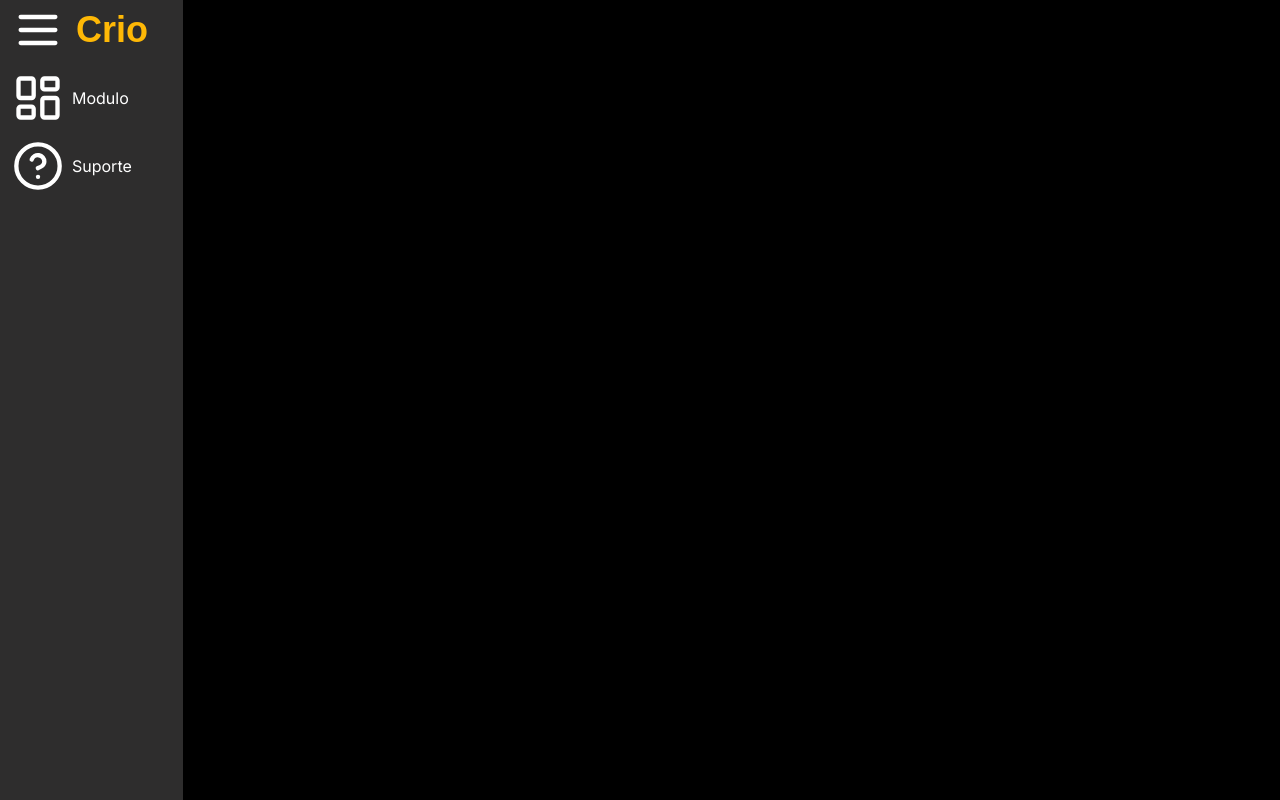
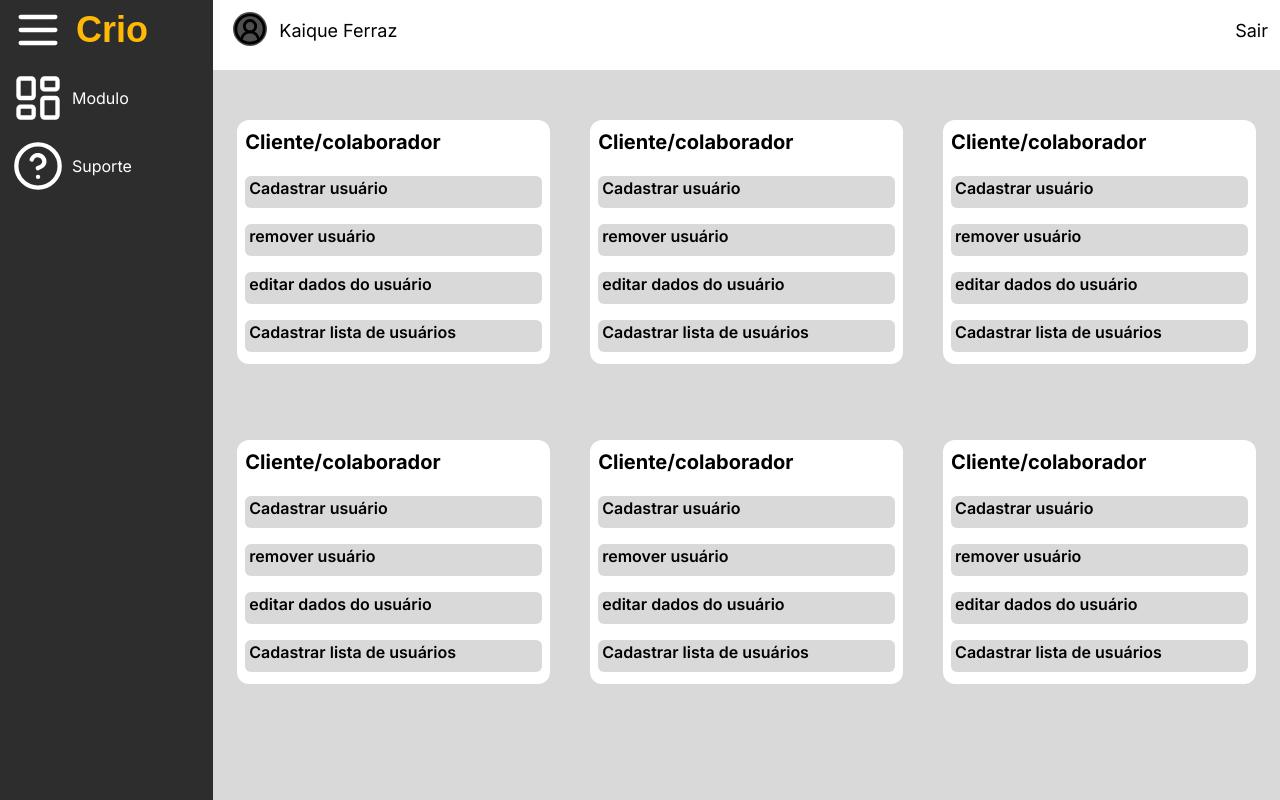
Before and after one commit to ferfavaro/pbl_fiap_erp, a Next.js app: page /homepage in a window 1280 px wide. Built offline with nearby package versions, Linux system fonts and the light colour scheme.

Commit message:
feat:finished modules Page

```diff
--- /dev/null
+++ b/src/app/components/dashboard/dashboard.tsx
@@ -0,0 +1,67 @@
+export default function Dashboard() {
+    return(
+        <div className="grid grid-cols-3 grid-rows-2 w-auto h-3/4 items-center	ml-6 mr-6 mt-8 gap-10">
+        <div className="flex flex-col bg-bgCardModules p-2 rounded-xl">
+          <h3 className=" text-xl text-black mb-5 font-bold">
+            Cliente/colaborador
+          </h3>
+          <a className="text-base text-black mb-4 font-semibold pl-1 h-8 bg-mainPageBgColor rounded-md"> Cadastrar usuário</a>
+          <a className="text-base text-black mb-4 font-semibold pl-1 h-8 bg-mainPageBgColor rounded-md"> remover usuário</a>
+          <a className="text-base text-black mb-4 font-semibold pl-1 h-8 bg-mainPageBgColor rounded-md"> editar dados do usuário</a>
+          <a className="text-base text-black mb-1 font-semibold pl-1 h-8 bg-mainPageBgColor rounded-md">  Cadastrar lista de usuários </a>
+        </div>
+
+        <div className="flex flex-col bg-bgCardModules p-2 rounded-xl">
+          <h3 className=" text-xl text-black mb-5 font-bold">
+            Cliente/colaborador
+          </h3>
+          <a className="text-base text-black mb-4 font-semibold pl-1 h-8 bg-mainPageBgColor rounded-md"> Cadastrar usuário</a>
+          <a className="text-base text-black mb-4 font-semibold pl-1 h-8 bg-mainPageBgColor rounded-md"> remover usuário</a>
+          <a className="text-base text-black mb-4 font-semibold pl-1 h-8 bg-mainPageBgColor rounded-md"> editar dados do usuário</a>
+          <a className="text-base text-black mb-1 font-semibold pl-1 h-8 bg-mainPageBgColor rounded-md">  Cadastrar lista de usuários </a>
+        </div>
+
+        <div className="flex flex-col bg-bgCardModules p-2 rounded-xl">
+          <h3 className=" text-xl text-black mb-5 font-bold">
+            Cliente/colaborador
+          </h3>
+          <a className="text-base text-black mb-4 font-semibold pl-1 h-8 bg-mainPageBgColor rounded-md"> Cadastrar usuário</a>
+          <a className="text-base text-black mb-4 font-semibold pl-1 h-8 bg-mainPageBgColor rounded-md"> remover usuário</a>
+          <a className="text-base text-black mb-4 font-semibold pl-1 h-8 bg-mainPageBgColor rounded-md"> editar dados do usuário</a>
+          <a className="text-base text-black mb-1 font-semibold pl-1 h-8 bg-mainPageBgColor rounded-md">  Cadastrar lista de usuários </a>
+        </div>
+
+
+        <div className="flex flex-col bg-bgCardModules p-2 rounded-xl">
+          <h3 className=" text-xl text-black mb-5 font-bold">
+            Cliente/colaborador
+          </h3>
+          <a className="text-base text-black mb-4 font-semibold pl-1 h-8 bg-mainPageBgColor rounded-md"> Cadastrar usuário</a>
+          <a className="text-base text-black mb-4 font-semibold pl-1 h-8 bg-mainPageBgColor rounded-md"> remover usuário</a>
+          <a className="text-base text-black mb-4 font-semibold pl-1 h-8 bg-mainPageBgColor rounded-md"> editar dados do usuário</a>
+          <a className="text-base text-black mb-1 font-semibold pl-1 h-8 bg-mainPageBgColor rounded-md">  Cadastrar lista de usuários </a>
+        </div>
+
+        <div className="flex flex-col bg-bgCardModules p-2 rounded-xl">
+          <h3 className=" text-xl text-black mb-5 font-bold">
+            Cliente/colaborador
+          </h3>
+          <a className="text-base text-black mb-4 font-semibold pl-1 h-8 bg-mainPageBgColor rounded-md"> Cadastrar usuário</a>
+          <a className="text-base text-black mb-4 font-semibold pl-1 h-8 bg-mainPageBgColor rounded-md"> remover usuário</a>
+          <a className="text-base text-black mb-4 font-semibold pl-1 h-8 bg-mainPageBgColor rounded-md"> editar dados do usuário</a>
+          <a className="text-base text-black mb-1 font-semibold pl-1 h-8 bg-mainPageBgColor rounded-md">  Cadastrar lista de usuários </a>
+        </div>
+
+        <div className="flex flex-col bg-bgCardModules p-2 rounded-xl">
+          <h3 className=" text-xl text-black mb-5 font-bold">
+            Cliente/colaborador
+          </h3>
+          <a className="text-base text-black mb-4 font-semibold pl-1 h-8 bg-mainPageBgColor rounded-md"> Cadastrar usuário</a>
+          <a className="text-base text-black mb-4 font-semibold pl-1 h-8 bg-mainPageBgColor rounded-md"> remover usuário</a>
+          <a className="text-base text-black mb-4 font-semibold pl-1 h-8 bg-mainPageBgColor rounded-md"> editar dados do usuário</a>
+          <a className="text-base text-black mb-1 font-semibold pl-1 h-8 bg-mainPageBgColor rounded-md">  Cadastrar lista de usuários </a>
+        </div>
+
+      </div>
+    )
+}
--- /dev/null
+++ b/src/app/components/nav/navBar.tsx
@@ -0,0 +1,26 @@
+import { UserCircle2Icon } from "lucide-react";
+
+export default function NavBar() {
+  return (
+    <nav className=" flex flex-row h-fit w-full p-3 bg-white">
+      <div className="flex flex-row justify-start pl-2 mb-3 items-center text-blackTextColor ">
+        <UserCircle2Icon
+          className="bg-asideBgHoverColor rounded-full "
+          size={34}
+        />
+        <a className=" text-left items-center pl-3 pt-1 text-blackTextColor text-lg">
+          Kaique Ferraz
+        </a>
+      </div>
+
+      <div className="flex ml-auto mr-0  inset-y-0 right-0 pl-2 mb-3  items-center text-blackTextColor ">
+        <a
+          href=""
+          className="items-center pl-3 pt-1 text-blackTextColor text-lg"
+        >
+          Sair
+        </a>
+      </div>
+    </nav>
+  );
+}
--- a/src/app/globals.css
+++ b/src/app/globals.css
@@ -23,6 +23,7 @@
 }
 
 body {
+  overflow-x:hidden;
   color: rgb(var(--foreground-rgb));
   background: linear-gradient(
       to bottom,
--- a/src/app/homepage/page.tsx
+++ b/src/app/homepage/page.tsx
@@ -1,18 +1,18 @@
 import AsideMainPage from "../components/asidemainPage/asideMainPage";
+import Dashboard from "../components/dashboard/dashboard";
+import NavBar from "../components/nav/navBar";
 
 export default function mainPage() {
   return (
-    <div className="flex flex-1">
-      <AsideMainPage />
+    <div className="flex flex-col   h-screen  w-screen  ">
+      <div className="flex flex-1">
+        <AsideMainPage />
 
-      <main className=" flex h-screen w-screen  bg-black">
-        <p className="text-whiteTextColor">
-          Lorem ipsum dolor sit amet consectetur adipisicing elit. Odit, dolorum
-          nesciunt architecto maiores magnam consequatur quae quaerat aut
-          recusandae iste cupiditate deserunt odio corporis accusantium
-          reiciendis molestias laborum omnis reprehenderit!
-        </p>
-      </main>
+        <main className="flex-1  h-screen w-screen  bg-mainPageBgColor ">
+          <NavBar />
+          <Dashboard />
+        </main>
+      </div>
     </div>
   );
 }
--- a/tailwind.config.js
+++ b/tailwind.config.js
@@ -20,7 +20,10 @@ module.exports = {
         buttonTextFormColor: "#fd8534",
         WhiteTextColor: "#ffffff",
         asideBgColor:'#2e2d2d',
-        asideBgHoverColor:'#4e4e4e'
+        asideBgHoverColor:'#4e4e4e',
+        blackTextColor:'#000',
+        mainPageBgColor:'#d9d9d9',
+        bgCardModules:'#ffffff'
       },
       fontFamily: {
         "montSerrat": ["Montserrat", "sans-serif"],
```
